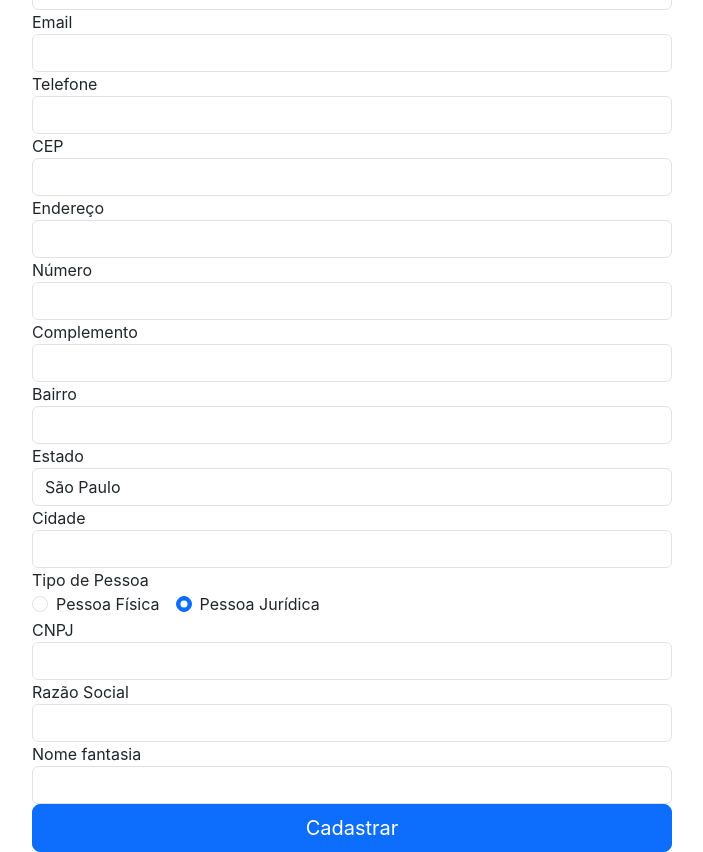
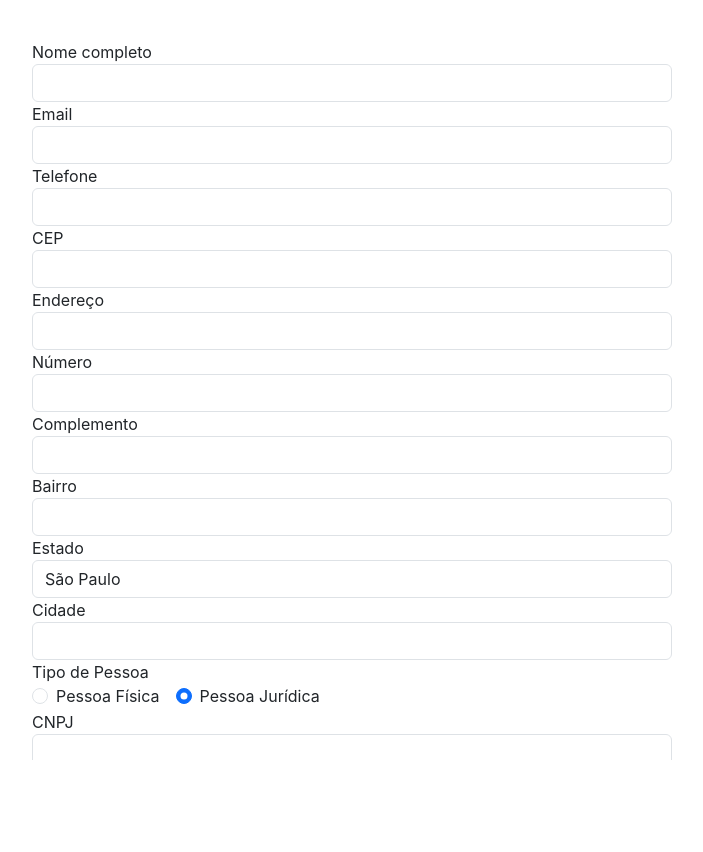
Before and after one commit to renatoxd152/Formulario_Projeto, a React (Create React App) app in the folder frontend/: page / in a window 1280 px wide. Shown: the whole page, without its empty margins (288-991 px from the left). After the commit the page ends 800 px from the top, so only its background shows below. Built offline with nearby package versions, Linux system fonts and the light colour scheme.

Commit message:
feat: Adicionado verificação com YUP

```diff
--- a/frontend/src/components/formulario/Input.tsx
+++ b/frontend/src/components/formulario/Input.tsx
@@ -1,17 +1,31 @@
 import { ChangeEvent } from 'react';
 
 interface InputProps {
-    label: string; type: string;
-    name: string; value: string;
+    label: string;
+    type: string;
+    name: string;
+    value: string | undefined;
+    maxLength?: number;
+    error?: string;
     onChange: (e: ChangeEvent<HTMLInputElement>) => void;
 }
 
-const Input = ({ label, type, name, value, onChange }:InputProps) =>
-{
+
+const Input = ({ label, type, name, value, onChange, maxLength, error }: InputProps) => {
     return (
-    <div className="form-group">
-        <label>{label}</label>
-        <input type={type} name={name} className="form-control" value={value} onChange={onChange} />
-    </div> );
+        <div className="form-group">
+            <label>{label}</label>
+            <input
+                type={type}
+                name={name}
+                className={`form-control ${error ? 'is-invalid' : ''}`}
+                value={value}
+                maxLength={maxLength}
+                onChange={onChange}
+            />
+            {error && <span className="text-danger">{error}</span>}
+        </div>
+    );
 };
+
 export default Input;
--- a/frontend/src/components/formulario/RadioGroup.tsx
+++ b/frontend/src/components/formulario/RadioGroup.tsx
@@ -4,11 +4,12 @@ interface RadioGroupProps {
     label: string;
     name: string;
     value: string;
+    error?: string;
     onChange: (e: ChangeEvent<HTMLInputElement>) => void;
     options: { value: string; label: string }[];
 }
 
-const RadioGroup = ({ label, name, value, onChange, options }:RadioGroupProps) => {
+const RadioGroup = ({ label, name, value, onChange, options, error }:RadioGroupProps) => {
     return (
         <div className="form-group">
             <label>{label}</label>
@@ -26,6 +27,7 @@ const RadioGroup = ({ label, name, value, onChange, options }:RadioGroupProps) =
                         <label className="form-check-label">{option.label}</label>
                     </div>
                 ))}
+            {error && <span className="text-danger">{error}</span>}
             </div>
         </div>
     );
--- a/frontend/src/components/formulario/Select.tsx
+++ b/frontend/src/components/formulario/Select.tsx
@@ -4,11 +4,12 @@ interface SelectProps {
     label: string;
     name: string;
     value: string;
+    error?: string;
     onChange: (e: ChangeEvent<HTMLSelectElement>) => void;
     options: { value: string; label: string; }[];
 }
 
-const Select = ({ label, name, value, onChange, options }:SelectProps) => {
+const Select = ({ label, name, value, onChange, options,error }:SelectProps) => {
     return (
         <div className="form-group">
             <label>{label}</label>
@@ -17,6 +18,7 @@ const Select = ({ label, name, value, onChange, options }:SelectProps) => {
                     <option key={index} value={option.value}>{option.label}</option>
                 ))}
             </select>
+            {error && <span className="text-danger">{error}</span>}
         </div>
     );
 };
--- a/frontend/src/pages/Home/formulario.tsx
+++ b/frontend/src/pages/Home/formulario.tsx
@@ -1,8 +1,10 @@
-import { ChangeEvent, useState } from 'react';
+import { yupResolver } from '@hookform/resolvers/yup';
+import { Controller, useForm } from 'react-hook-form';
 import Button from '../../components/formulario/Button';
 import Input from '../../components/formulario/Input';
 import RadioGroup from '../../components/formulario/RadioGroup';
 import Select from '../../components/formulario/Select';
+import { schema } from '../../utils/yup';
 
 interface FormData {
     nome: string;
@@ -11,7 +13,7 @@ interface FormData {
     cep: string;
     endereco: string;
     numero: string;
-    complemento: string;
+    complemento?: string;
     bairro: string;
     estado: string;
     cidade: string;
@@ -22,27 +24,21 @@ interface FormData {
     nomeFantasia?: string;
 }
 
-export const FormularioPage = () =>
-{
-    const [formData, setFormData] = useState<FormData>({
-            nome: '',
-            email: '',
-            telefone: '',
-            cep: '',
-            endereco: '',
-            numero: '',
-            complemento: '',
-            bairro: '', estado: '',
-            cidade: '', tipoPessoa: 'juridica',
-            cpf: '', cnpj: '',
-            razaoSocial: '',
-            nomeFantasia: '' }
-    );
 
-    const handleSubmit = () =>
-    {
-        console.log("oi");
-    }
+export const FormularioPage = () => {
+    const { control, handleSubmit, watch, formState: { errors } } = useForm<FormData>({
+        resolver: yupResolver(schema),
+        defaultValues: {
+            tipoPessoa: 'juridica',
+        },
+    });
+
+
+    const tipoPessoa = watch('tipoPessoa');
+
+    const onSubmit = (data: FormData) => {
+        console.log(data);
+    };
 
     const estados = [
         { value: 'SP', label: 'São Paulo' },
@@ -50,61 +46,136 @@ export const FormularioPage = () =>
         { value: 'MG', label: 'Minas Gerais' },
         { value: 'ES', label: 'Espírito Santo' },
     ];
+
     const tipoPessoaOptions = [
         { value: 'fisica', label: 'Pessoa Física' },
         { value: 'juridica', label: 'Pessoa Jurídica' },
     ];
-    const handleChange = (e: ChangeEvent<HTMLInputElement | HTMLSelectElement>) => {
-        setFormData({ ...formData, [e.target.name]: e.target.value });
-    };
 
-    return(
-        <>
-        <div
-            style={{
-                display: "flex",
-                justifyContent: "center",
-                alignItems: "center",
-                height: "100vh"
-            }}
-        >
-            <form onSubmit={handleSubmit} style={{width:"50%"}}>
-                <Input label="Nome completo" type="text" name="nome" value={formData.nome} onChange={handleChange}/>
-                <Input label='Email' type='email' name='email' value={formData.email} onChange={handleChange}/>
-                <Input label='Telefone' type='text' name='telefone' value={formData.telefone} onChange={handleChange}/>
-                <Input label='CEP' type='text' name='cep' value={formData.cep} onChange={handleChange}/>
-                <Input label='Endereço' type='text' name='endereco' value={formData.endereco} onChange={handleChange}/>
-                <Input label='Número' type='text' name='numero' value={formData.numero} onChange={handleChange}/>
-                <Input label='Complemento' type='text' name='complemento' value={formData.complemento} onChange={handleChange}/>
-                <Input label='Bairro' type='text' name='bairro' value={formData.bairro} onChange={handleChange}/>
-                <Select label='Estado' name='estado' value={formData.estado} options={estados} onChange={handleChange}/>
-                <Input label='Cidade' type='text' name='cidade' value={formData.cidade} onChange={handleChange}/>
-                <RadioGroup
-                    label="Tipo de Pessoa"
+    return (
+        <div style={{ display: 'flex', justifyContent: 'center', alignItems: 'center', height: '100vh' }}>
+            <form onSubmit={handleSubmit(onSubmit)} style={{ width: '50%', maxHeight: '90vh', overflowY: 'auto' }}>
+                <Controller
+                    name="nome"
+                    control={control}
+                    render={({ field }) => (
+                        <Input label="Nome completo" type="text" {...field} error={errors.nome?.message} />
+                    )}
+                />
+                <Controller
+                    name="email"
+                    control={control}
+                    render={({ field }) => (
+                        <Input label="Email" type="email" {...field} error={errors.email?.message} />
+                    )}
+                />
+                <Controller
+                    name="telefone"
+                    control={control}
+                    render={({ field }) => (
+                        <Input label="Telefone" type="text" {...field} error={errors.telefone?.message} />
+                    )}
+                />
+                <Controller
+                    name="cep"
+                    control={control}
+                    render={({ field }) => (
+                        <Input label="CEP" type="text" {...field} error={errors.cep?.message} maxLength={9} />
+                    )}
+                />
+                <Controller
+                    name="endereco"
+                    control={control}
+                    render={({ field }) => (
+                        <Input label="Endereço" type="text" {...field} error={errors.endereco?.message} />
+                    )}
+                />
+                <Controller
+                    name="numero"
+                    control={control}
+                    render={({ field }) => (
+                        <Input label="Número" type="text" {...field} error={errors.numero?.message} />
+                    )}
+                />
+                <Controller
+                    name="complemento"
+                    control={control}
+                    render={({ field }) => (
+                        <Input label="Complemento" type="text" {...field} />
+                    )}
+                />
+                <Controller
+                    name="bairro"
+                    control={control}
+                    render={({ field }) => (
+                        <Input label="Bairro" type="text" {...field} error={errors.bairro?.message} />
+                    )}
+                />
+                <Controller
+                    name="estado"
+                    control={control}
+                    render={({ field }) => (
+                        <Select label="Estado" {...field} options={estados} error={errors.estado?.message} />
+                    )}
+                />
+                <Controller
+                    name="cidade"
+                    control={control}
+                    render={({ field }) => (
+                        <Input label="Cidade" type="text" {...field} error={errors.cidade?.message} />
+                    )}
+                />
+                <Controller
                     name="tipoPessoa"
-                    value={formData.tipoPessoa}
-                    onChange={(e: ChangeEvent<HTMLInputElement>) => handleChange(e)}
-                    options={tipoPessoaOptions}
+                    control={control}
+                    render={({ field }) => (
+                        <RadioGroup
+                            label="Tipo de Pessoa"
+                            name="tipoPessoa"
+                            value={field.value}
+                            onChange={field.onChange}
+                            options={tipoPessoaOptions}
+                            error={errors.tipoPessoa?.message}
+                        />
+                    )}
                 />
-                {
-                    formData.tipoPessoa === 'fisica' ?
-                    (
-                        <Input label="CPF" type="text" name="cpf" value={formData.cpf ?? ''} onChange={handleChange}/>
-                    ):
-                    (
-                        <>
-                            <Input label="CNPJ" type="text" name="cnpj" value={formData.cnpj ?? ''} onChange={handleChange}/>
-                            <Input label="Razão Social" type="text" name="razaoSocial" value={formData.razaoSocial ?? ''} onChange={handleChange}/>
-                            <Input label="Nome fantasia" type="text" name="nomeFantasia" value={formData.nomeFantasia ?? ''} onChange={handleChange}/>
-                        </>
 
-                    )
-                }
+                {tipoPessoa === 'fisica' && (
+                    <Controller
+                        name="cpf"
+                        control={control}
+                        render={({ field }) => (
+                            <Input label="CPF" type="text" {...field} error={errors.cpf?.message} />
+                        )}
+                    />
+                )}
+                {tipoPessoa === 'juridica' && (
+                    <>
+                        <Controller
+                            name="cnpj"
+                            control={control}
+                            render={({ field }) => (
+                                <Input label="CNPJ" type="text" {...field} error={errors.cnpj?.message} />
+                            )}
+                        />
+                        <Controller
+                            name="razaoSocial"
+                            control={control}
+                            render={({ field }) => (
+                                <Input label="Razão Social" type="text" {...field} error={errors.razaoSocial?.message} />
+                            )}
+                        />
+                        <Controller
+                            name="nomeFantasia"
+                            control={control}
+                            render={({ field }) => (
+                                <Input label="Nome Fantasia" type="text" {...field} error={errors.nomeFantasia?.message} />
+                            )}
+                        />
+                    </>
+                )}
                 <Button type="submit" value="Cadastrar" />
-
             </form>
-            </div>
-
-        </>
-    )
-}
+        </div>
+    );
+};
--- a/frontend/src/utils/yup.tsx
+++ b/frontend/src/utils/yup.tsx
@@ -0,0 +1,49 @@
+import * as yup from 'yup';
+export const schema = yup.object().shape({
+    nome: yup.string().required('Nome é obrigatório'),
+    email: yup.string().email('Email inválido').required('Email é obrigatório'),
+    telefone: yup.string().required('Telefone é obrigatório'),
+    cep: yup.string().matches(/^\d{5}-\d{3}$/, 'CEP inválido').required('CEP é obrigatório'),
+    endereco: yup.string().required('Endereço é obrigatório'),
+    numero: yup.string().required('Número é obrigatório'),
+    complemento: yup.string(),
+    bairro: yup.string().required('Bairro é obrigatório'),
+    estado: yup.string().required('Estado é obrigatório'),
+    cidade: yup.string().required('Cidade é obrigatória'),
+    tipoPessoa: yup
+        .string()
+        .oneOf(['fisica', 'juridica'], 'Tipo de pessoa inválido')
+        .required('Tipo de pessoa é obrigatório'),
+    cpf: yup
+        .string()
+        .when('tipoPessoa', {
+            is: 'fisica',
+            then: schema => schema
+                .matches(/^\d{3}\.\d{3}\.\d{3}-\d{2}$/, 'CPF inválido')
+                .required('CPF é obrigatório'),
+            otherwise: schema => schema.notRequired(),
+        }),
+    cnpj: yup
+        .string()
+        .when('tipoPessoa', {
+            is: 'juridica',
+            then: schema => schema
+                .matches(/^\d{2}\.\d{3}\.\d{3}\/\d{4}-\d{2}$/, 'CNPJ inválido')
+                .required('CNPJ é obrigatório'),
+            otherwise: schema => schema.notRequired(),
+        }),
+    razaoSocial: yup
+        .string()
+        .when('tipoPessoa', {
+            is: 'juridica',
+            then: schema => schema.required('Razão social é obrigatória'),
+            otherwise: schema => schema.notRequired(),
+        }),
+    nomeFantasia: yup
+        .string()
+        .when('tipoPessoa', {
+            is: 'juridica',
+            then: schema => schema.required('Nome fantasia é obrigatório'),
+            otherwise: schema => schema.notRequired(),
+        }),
+});
```
